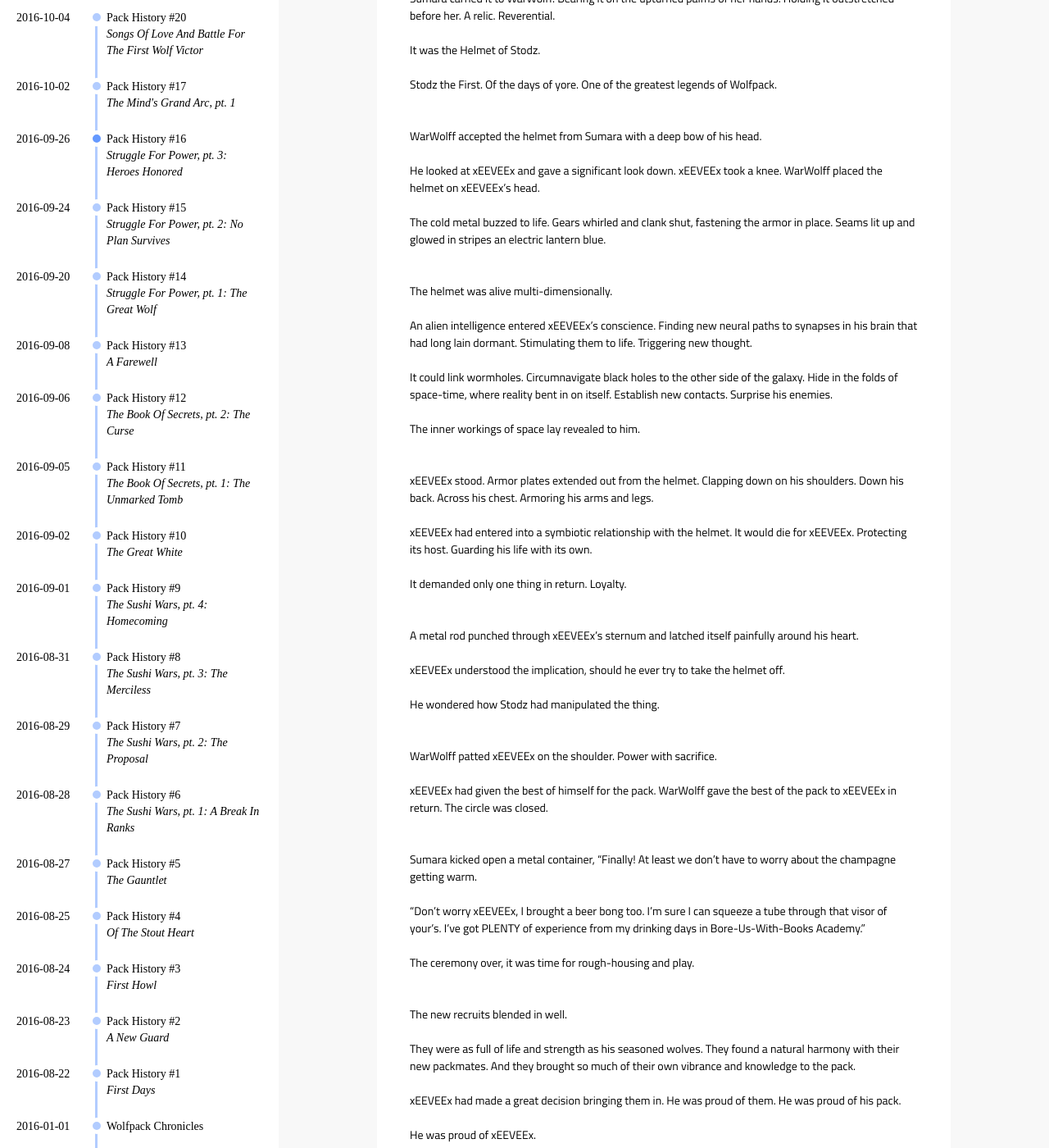
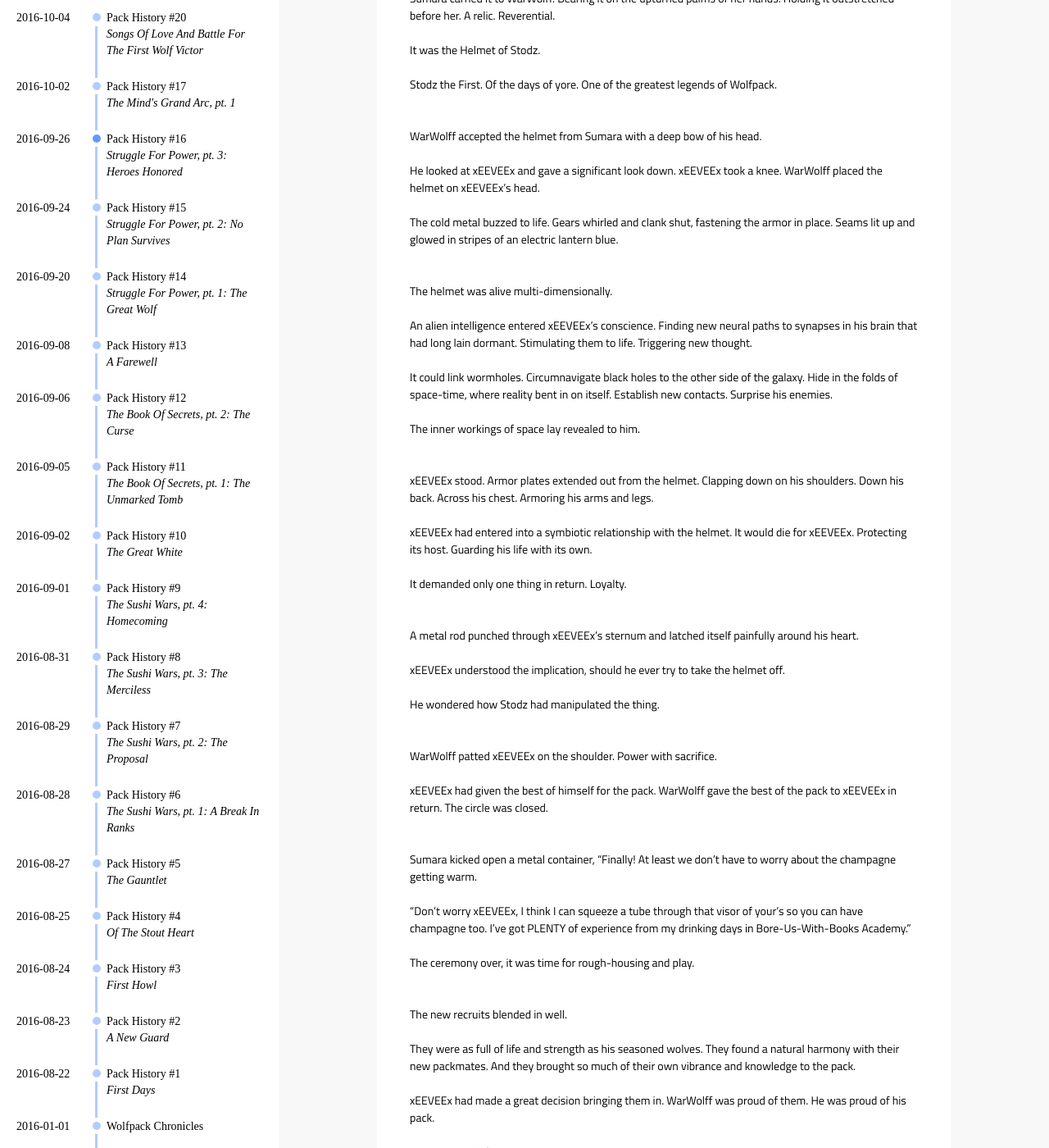
Before and after one commit to WolfpackPSS/wolfpackpss.github.io, a Jekyll site: the page built from _posts/2016-09-26-history-of-the-pack-heroes-honored.md, in a window 1280 px wide and 1400 px high, scrolled down 2839 px. Shown: the whole window at 82% size. Built offline with Jekyll 4.4.1, drawn with Linux system fonts in a browser that asks for light colours; comment, search, counter and statistics services are not loaded; some of the changed text lies outside the part shown.

Commit message:
pack history 16, grammatical corrections
noticed a couple more grammatical mistakes. fixed them

```diff
--- a/_posts/2016-09-26-history-of-the-pack-heroes-honored.md
+++ b/_posts/2016-09-26-history-of-the-pack-heroes-honored.md
@@ -127,7 +127,7 @@ WarWolff accepted the helmet from Sumara with a deep bow of his head.
 
 He looked at xEEVEEx and gave a significant look down. xEEVEEx took a knee. WarWolff placed the helmet on xEEVEEx's head.
 
-The cold metal buzzed to life. Gears whirled and clank shut, fastening the armor in place. Seams lit up and glowed in stripes an electric lantern blue.
+The cold metal buzzed to life. Gears whirled and clank shut, fastening the armor in place. Seams lit up and glowed in stripes of an electric lantern blue.
 &nbsp;
 
 The helmet was alive multi-dimensionally.
@@ -160,7 +160,7 @@ xEEVEEx had given the best of himself for the pack. WarWolff gave the best of th
 
 Sumara kicked open a metal container, "Finally! At least we don't have to worry about the champagne getting warm.
 
-"Don't worry xEEVEEx, I brought a beer bong too. I'm sure I can squeeze a tube through that visor of your's. I've got PLENTY of experience from my drinking days in Bore-Us-With-Books Academy."
+"Don't worry xEEVEEx, I think I can squeeze a tube through that visor of your's so you can have champagne too. I've got PLENTY of experience from my drinking days in Bore-Us-With-Books Academy."
 
 The ceremony over, it was time for rough-housing and play.
 &nbsp;
@@ -169,7 +169,7 @@ The new recruits blended in well.
 
 They were as full of life and strength as his seasoned wolves. They found a natural harmony with their new packmates. And they brought so much of their own vibrance and knowledge to the pack.
 
-xEEVEEx had made a great decision bringing them in. He was proud of them. He was proud of his pack.
+xEEVEEx had made a great decision bringing them in. WarWolff was proud of them. He was proud of his pack.
 
 He was proud of xEEVEEx.
 
```
Also changed, not shown: other parts of _posts/2016-09-26-history-of-the-pack-heroes-honored.md (+1 -1 lines).
